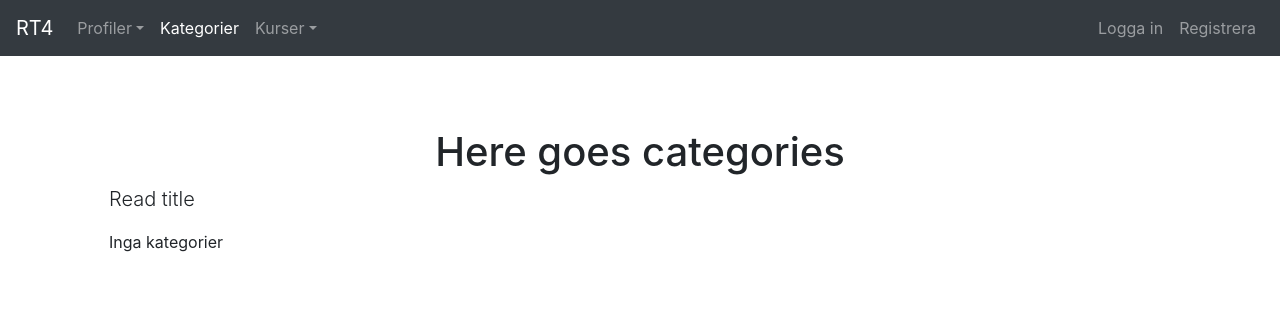
After one commit to it-amanuens/rodatraden, a Django app: template rodatraden/templates/rodatraden/categories.html in a window 1280 px wide. The commit adds this page. Shown: the top 317 px of the page. Run offline with Django 3.2, Linux system fonts and the light colour scheme; the template is opened without the code that fills it, so the values that code supplies are empty; some libraries are stand-ins or nearby versions.

Commit message:
Added pages for categories

```diff
--- a/rodatraden/models.py
+++ b/rodatraden/models.py
@@ -78,14 +78,14 @@ class Category(models.Model):
     # path will be MEDIA_ROOT/categories
     # TODO: Look into height and width configurations, what is proper for this
     # application
-    image = models.ImageField(upload_to='categories/')
+    image = models.ImageField(upload_to='categories/', blank=True)
     # Timestamp
     created_at = models.DateTimeField(auto_now_add=True, editable=False,
             null=False, blank=False)
     updated_at = models.DateTimeField(auto_now=True, editable=False, null=False,
             blank=False)
     # Slug
-    slug = models.SlugField(unique_for_date='created_at')
+    slug = models.SlugField(unique_for_date='created_at', blank=True)
 
     def __str__(self):
         return self.title
--- a/rodatraden/templates/rodatraden/base.html
+++ b/rodatraden/templates/rodatraden/base.html
@@ -18,7 +18,7 @@
     <meta name="author" content="">
     <link rel="icon" href="../../../../favicon.ico">
 
-    <title>{% block title %}{% endblock %}</title>
+    <title>Röda Tråden - {% block title %}{% endblock %}</title>
 
     <!-- Custom styles for this template -->
     <link rel="stylesheet" type="text/css" href="{% static 'rodatraden/starter-template.css' %}">
@@ -44,7 +44,7 @@
             </div>
           </li>
           <li class="nav-item active">
-            <a class="nav-link" href="#">Kategorier<span class="sr-only">(current)</span></a>
+            <a class="nav-link" href="{% url 'categories' %}">Kategorier<span class="sr-only">(current)</span></a>
           </li>
           <li class="nav-item dropdown">
             <a class="nav-link dropdown-toggle" href="http://example.com"
--- /dev/null
+++ b/rodatraden/templates/rodatraden/categories.html
@@ -0,0 +1,26 @@
+{% extends 'rodatraden/base.html' %}
+
+{% block title %}Kategorier{% endblock %}
+
+{% block content %}
+
+<div class="starter-template">
+  <h1 style="text-align: center;">Here goes categories</h1>
+  <p class="lead">
+  Read title
+  </p>
+  {% if categories_list %}
+  <ul>
+    {% for category in categories_list %}
+    <li>
+      <a href="{% url 'category' category.id %}">{{ category.title }}</a>
+    </li>
+    {% endfor %}
+  </ul>
+  {% else %}
+  <p>Inga kategorier</p>
+  {% endif %}
+</div>
+
+
+{% endblock %}
--- a/rodatraden/urls.py
+++ b/rodatraden/urls.py
@@ -5,4 +5,7 @@ from . import views
 urlpatterns = [
     # Home path
     path('', views.Index, name='index'),
+    # Categories
+    path('categories/', views.Categories, name='categories'),
+    path('categories/<int:category_id>/', views.CategoryInfo, name='category'),
 ]
```
Also changed, not shown: rodatraden/templates/rodatraden/category.html (added, +21 -0 lines), rodatraden/views.py (+21 -1 lines), db.sqlite3, rodatraden/migrations/0003_auto_20190506_1613.py (added).
